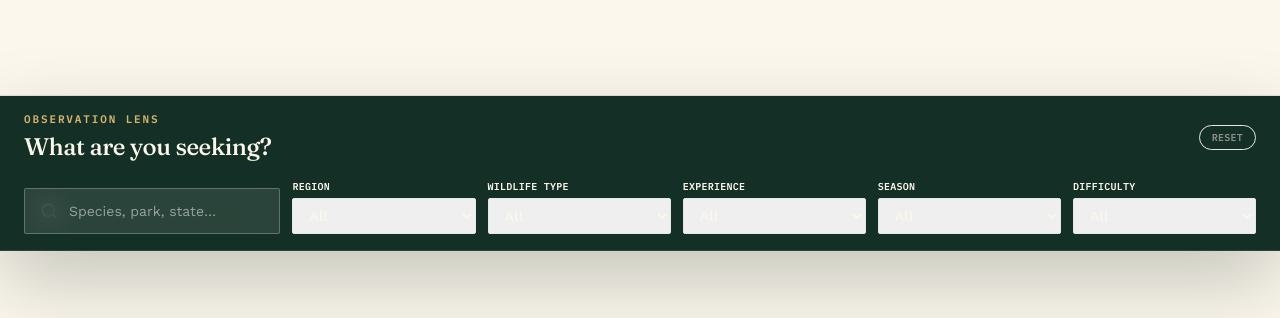
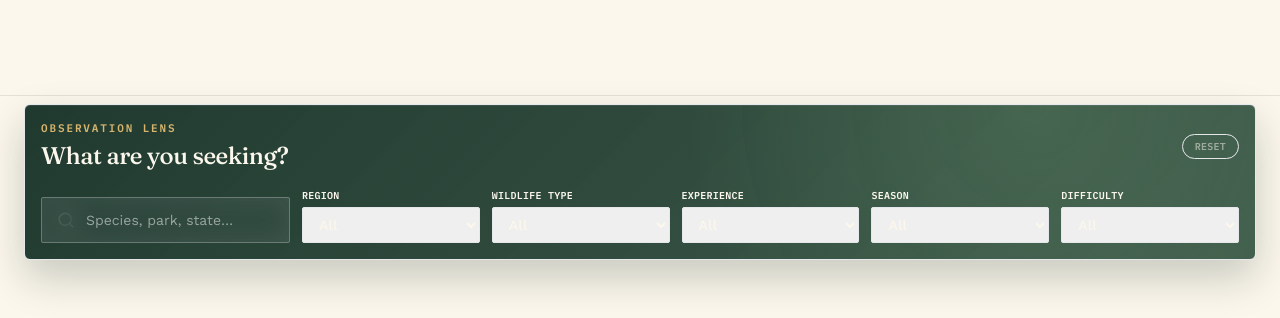
Before and after one commit to kaustavr19/Wild-India-Atlas, a Next.js app: page /hotspots in a window 1280 px wide. Shown: the part 1486-1804 px from the top of the page. Built offline with nearby package versions, Linux system fonts and the light colour scheme.

Commit message:
refactor: turn filters into floating field docks

```diff
--- a/app/globals.css
+++ b/app/globals.css
@@ -67,9 +67,13 @@ button, input, select, textarea { font: inherit; }
   isolation: isolate;
 }
 .atlas-header-frame::before {
-  background: linear-gradient(180deg, rgb(var(--biome-surface-rgb)) 0%, rgb(var(--biome-surface-rgb)) 78%, transparent 100%);
+  -webkit-backdrop-filter: blur(12px) saturate(1.08);
+  backdrop-filter: blur(12px) saturate(1.08);
+  background: linear-gradient(180deg, rgb(6 18 15 / 0.88) 0%, rgb(6 18 15 / 0.64) 62%, transparent 100%);
   content: "";
-  inset: 0;
+  inset: 0 0 -1.25rem;
+  -webkit-mask-image: linear-gradient(180deg, #000 0%, #000 68%, transparent 100%);
+  mask-image: linear-gradient(180deg, #000 0%, #000 68%, transparent 100%);
   opacity: 0;
   pointer-events: none;
   position: absolute;
@@ -77,8 +81,13 @@ button, input, select, textarea { font: inherit; }
   z-index: -1;
 }
 .atlas-header-frame.is-scrolled::before { opacity: 1; }
-.sticky-filter-surface {
-  background: rgb(var(--biome-surface-rgb));
+.field-filter-dock {
+  -webkit-backdrop-filter: blur(18px) saturate(1.14);
+  backdrop-filter: blur(18px) saturate(1.14);
+  background:
+    radial-gradient(circle at 82% 0%, rgb(var(--biome-secondary-rgb) / 0.16), transparent 34%),
+    linear-gradient(135deg, rgb(var(--biome-surface-rgb) / 0.95), rgb(var(--biome-soft-rgb) / 0.9));
+  box-shadow: 0 18px 42px rgb(4 18 13 / 0.2), inset 0 1px 0 rgb(255 255 255 / 0.08);
 }
 
 html.dark body {
--- a/components/HotspotsDiscovery.tsx
+++ b/components/HotspotsDiscovery.tsx
@@ -70,8 +70,8 @@ export function HotspotsDiscovery() {
         </div>
       </section>
 
-      <section className={`sticky-filter-surface biome-surface ${landscape === "all" ? "biome-forest" : biomeClassName[landscape]} sticky top-16 z-30 border-b border-white/10 px-4 py-4 shadow-lift sm:top-[68px] sm:px-6`} aria-label="Destination observation lens">
-        <div className="mx-auto max-w-7xl"><FilterPanel filters={filters} setFilters={updateFilters} onReset={reset} horizontal variant="atlas" /></div>
+      <section className={`${landscape === "all" ? "biome-forest" : biomeClassName[landscape]} sticky top-16 z-30 px-4 py-2 sm:top-[68px] sm:px-6`} aria-label="Destination observation lens">
+        <div className="field-filter-dock mx-auto max-w-7xl rounded-field border border-white/12 p-4"><FilterPanel filters={filters} setFilters={updateFilters} onReset={reset} horizontal variant="atlas" /></div>
       </section>
 
       <section className="mx-auto max-w-7xl px-4 py-16 sm:px-6 sm:py-24" aria-labelledby="destination-results-title">
--- a/components/SpeciesDiscovery.tsx
+++ b/components/SpeciesDiscovery.tsx
@@ -69,8 +69,8 @@ export function SpeciesDiscovery({ items }: { items: SpeciesDiscoveryItem[] }) {
         </div>
       </section>
 
-      <section className={`sticky-filter-surface biome-surface ${filters.biome === "all" ? "biome-forest" : biomeClassName[filters.biome]} sticky top-16 z-30 border-b border-white/10 px-4 py-4 shadow-lift sm:top-[68px] sm:px-6`} aria-label="Species observation lens">
-        <div className="mx-auto max-w-7xl">
+      <section className={`${filters.biome === "all" ? "biome-forest" : biomeClassName[filters.biome]} sticky top-16 z-30 px-4 py-2 sm:top-[68px] sm:px-6`} aria-label="Species observation lens">
+        <div className="field-filter-dock mx-auto max-w-7xl rounded-field border border-white/12 p-4">
           <div className="grid gap-3 lg:grid-cols-[minmax(220px,1.35fr)_repeat(3,minmax(150px,0.65fr))_auto] lg:items-end">
             <label className="block"><span className="field-label text-biome-ink/45">Search the index</span><span className="mt-2 flex min-h-11 items-center gap-2 rounded-full border border-white/15 bg-black/10 px-4"><Search size={14} className="text-biome-accent" /><input value={filters.query} onChange={(event) => updateFilter("query", event.target.value)} placeholder="Species or scientific name" className="min-w-0 flex-1 bg-transparent text-sm text-biome-ink outline-none placeholder:text-biome-ink/35" /></span></label>
             <FilterSelect label="Wildlife group" value={filters.group} onChange={(value) => updateFilter("group", value)} options={[{ value: "all", label: "All groups" }, ...groups.map((group) => ({ value: group, label: group }))]} />
```
